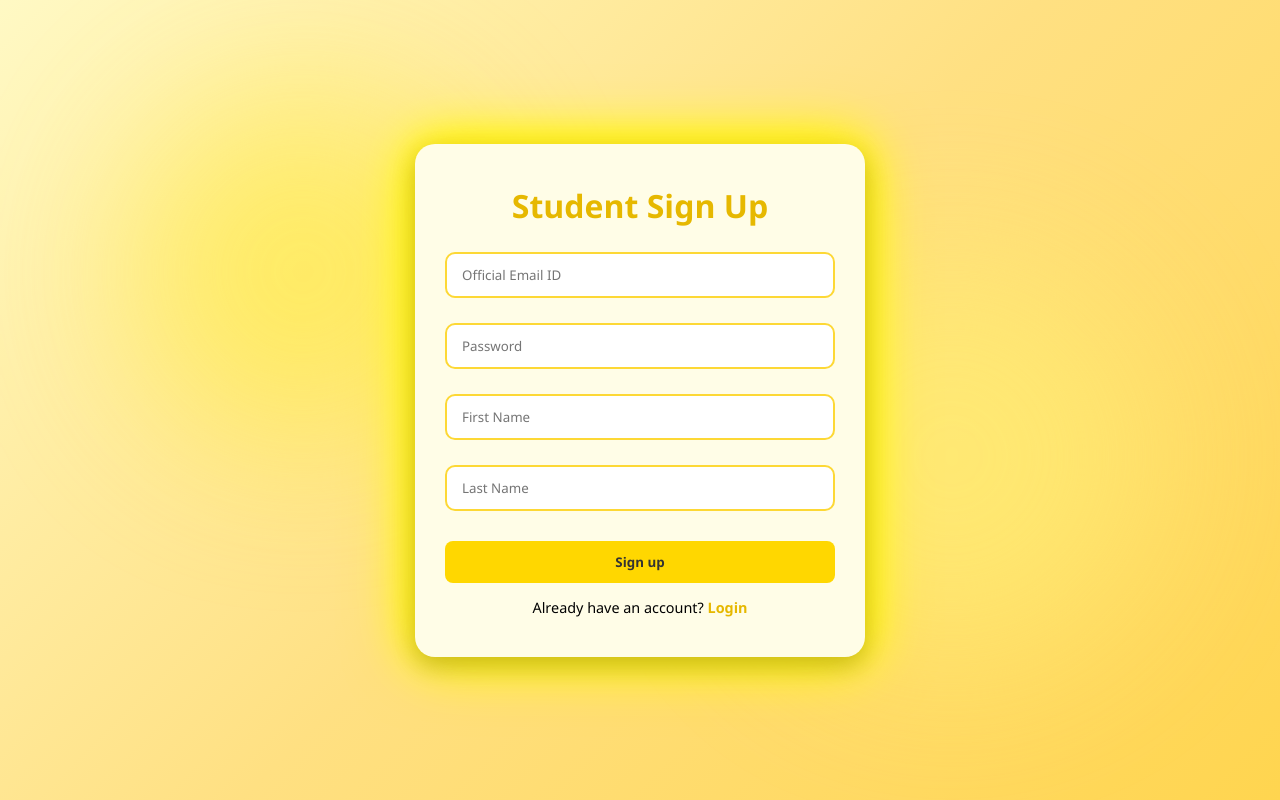
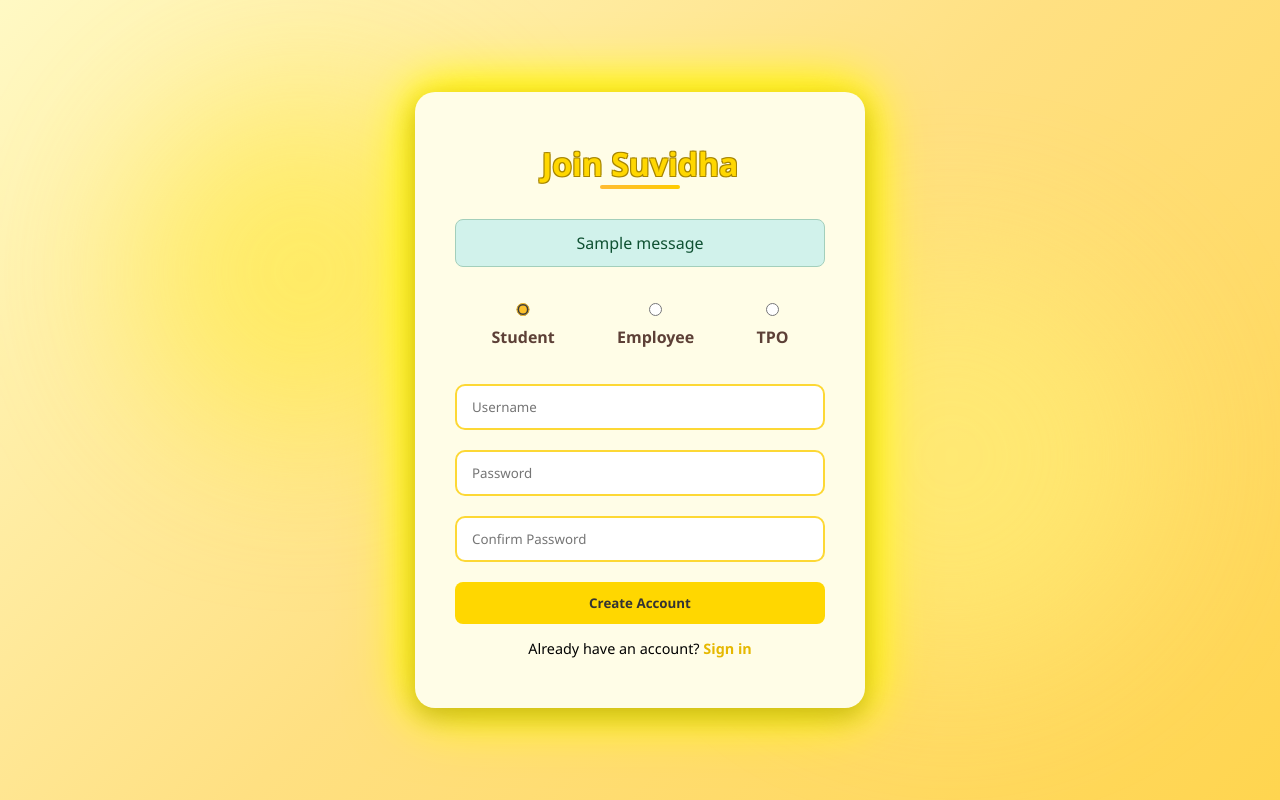
Before and after one commit to meetarora10/suvidha-foundation, a Flask app: page /register in a window 1280 px wide. Run offline with Flask 3, Linux system fonts and the light colour scheme; tables that the repository leaves empty hold one stand-in row (values such as "Sample post"); one stand-in notice (Sample message) is shown.

Commit message:
good-commit

```diff
--- a/app.py
+++ b/app.py
@@ -1,8 +1,8 @@
 import os
-from flask import Flask, render_template, request, redirect, session
+from flask import Flask, render_template, request, redirect, session, url_for, flash
 from flask_sqlalchemy import SQLAlchemy
 from werkzeug.utils import secure_filename
-
+from werkzeug.security import generate_password_hash, check_password_hash
 
 from dotenv import load_dotenv
 load_dotenv()
@@ -19,7 +19,7 @@ db = SQLAlchemy(app)
 # ------------------ Models ------------------ #
 class User(db.Model):
     id = db.Column(db.Integer, primary_key=True)
-    username = db.Column(db.String(100), unique=True, nullable=False)
+    email = db.Column(db.String(100), unique=True, nullable=False)
     password = db.Column(db.String(100), nullable=False)
     role = db.Column(db.String(20), nullable=False)  # student, employee, or company
 
@@ -57,7 +57,7 @@ class Project(db.Model):
 def init_db():
     with app.app_context():
         db.create_all()
-
+        print("Database initialized!")
 # Initialize database during app setup
 init_db()
 
@@ -66,52 +66,125 @@ init_db()
 def home():
     return render_template('index.html')
 
+
+@app.route('/register/student', methods=['GET', 'POST'])
+def register_student():
+    if request.method == 'POST':
+        print("Register student POST received")
+        # Instead of modifying request.form, pass the role as a parameter
+        return register(role='student', template='student_registration.html')
+    return render_template('student_registration.html')
+
+@app.route('/register/employee', methods=['GET', 'POST'])
+def register_employee():
+    if request.method == 'POST':
+        print("Register employee POST received")
+        # Instead of modifying request.form, pass the role as a parameter
+        return register(role='employee', template='employee_registration.html')
+    return render_template('employee_registration.html')
+
+@app.route('/register/tpo', methods=['GET', 'POST'])
+def register_tpo():
+    if request.method == 'POST':
+        print("Register TPO POST received")
+        # Instead of modifying request.form, pass the role as a parameter
+        return register(role='tpo', template='tpo_registration.html')
+    return render_template('tpo_registration.html')
+
 @app.route('/register', methods=['GET', 'POST'])
-def register():
+def register(role=None, template='register.html'):
     if request.method == 'POST':
-        username = request.form['username']
         try:
-            existing_user = User.query.filter_by(username=username).first()
+            # Use request.form.get() with defaults to avoid KeyError
+            email = request.form.get('email')
+            password = request.form.get('password')
+            confirm_password = request.form.get('confirm_password')
+
+            # If a role was passed as parameter, use that, otherwise get from form
+            if role is None:
+                role = request.form.get('role', 'student')  # Default to student if not specified
+
+            # Validate required fields
+            if not email or not password or not confirm_password:
+                return render_template(template, error="All fields are required!")
+
+            # Server-side password confirmation
+            if password != confirm_password:
+                return render_template(template, error="Passwords do not match!")
+
+            existing_user = User.query.filter_by(email=email).first()
             if existing_user:
-                return render_template('register.html', error="Username already exists!")
+                return render_template(template, error="Email already exists!")
+
+            # Hash the password before storing
+            hashed_password = generate_password_hash(password)
+
+            # Create new user with hashed password
             new_user = User(
-                username=username,
-                password=request.form['password'],
-                role=request.form['role']
+                email=email,
+                password=hashed_password,
+                role=role
             )
+
             db.session.add(new_user)
             db.session.commit()
-            return redirect('/login')
+
+            flash('Registration successful! Please log in.', 'success')
+            return redirect(url_for('login'))
+
         except Exception as e:
             db.session.rollback()
-            return render_template('stu_signup.html', error=f"Registration failed: {str(e)}")
-    return render_template('stu_signup.html')
+            print(f"Registration error: {str(e)}")  # Log the error
+            return render_template(template, error=f"Registration failed: {str(e)}")
+
+    return render_template(template)
 
 @app.route('/login', methods=['GET', 'POST'])
 def login():
     if request.method == 'POST':
+        # Debug print to check form data
+        print("Login form data:", request.form)
+
         try:
-            user = User.query.filter_by(
-                username=request.form['username'],
-                password=request.form['password']
-            ).first()
-            if user:
+            # Use request.form.get() instead of direct dictionary access
+            email = request.form.get('email')
+            password = request.form.get('password')
+            user_type = request.form.get('userType', 'student')  # Default to student
+
+            # Validate required fields
+            if not email or not password:
+                return render_template('login.html', error="Email and password are required")
+
+            # Find user by email and role
+            user = User.query.filter_by(email=email, role=user_type).first()
+
+            # Check if user exists and password is correct
+            if user and check_password_hash(user.password, password):
                 session['user_id'] = user.id
-                return redirect('/dashboard')
+                session['email'] = user.email
+                session['role'] = user.role
+
+                # Redirect based on user role
+                if user.role == 'tpo':
+                    return redirect(url_for('tpo'))
+                elif user.role == 'employee':
+                    return redirect(url_for('employee_dash'))
+                else:  # student
+                    return redirect(url_for('stu_dash'))
             else:
-                return render_template('login.html', error="Invalid credentials")
+                return render_template('login.html', error="Invalid credentials or user type")
+
         except Exception as e:
+            print(f"Login error: {str(e)}")  # Log the error
             return render_template('login.html', error=f"Login failed: {str(e)}")
+
     return render_template('login.html')
-@app.route('/student_registration')
-def student_registration():
-    return render_template('student_registration.html')
-@app.route('/employee_registration')
-def employee_registration():
-    return render_template('employee_registration.html')
-@app.route('/tpo_registration')
-def tpo_registration():
-    return render_template('tpo_registration.html')
+@app.route('/logout')
+def logout():
+    # Clear all session data
+    session.clear()
+    flash('You have been logged out successfully.', 'info')
+    return redirect(url_for('login'))
 @app.route('/help')
 def help_page():
     return render_template('help.html')
@@ -124,6 +197,23 @@ def resume_edit():
 @app.route('/application_page')
 def application_page():
     return render_template('application_page.html')
+@app.route('/student-dashboard')
+def stu_dash():
+    if 'user_id' not in session or session['role'] != 'student':
+        return redirect(url_for('login'))
+    return render_template('stu_dash.html')
+
+@app.route('/employee-dashboard')
+def employee_dash():
+    if 'user_id' not in session or session['role'] != 'employee':
+        return redirect(url_for('login'))
+    return render_template('employee_dash.html')
+
+@app.route('/tpo-dashboard')
+def tpo():
+    if 'user_id' not in session or session['role'] != 'tpo':
+        return redirect(url_for('login'))
+    return render_template('tpo.html')
 @app.route('/dashboard')
 def dashboard():
     if 'user_id' not in session:
@@ -230,10 +320,10 @@ def rate(to_id):
     except Exception as e:
         return redirect('/dashboard', error=f"Error loading rate page: {str(e)}")
 
-@app.route('/logout')
-def logout():
-    session.clear()
-    return redirect('/login')
+# @app.route('/logout')
+# def logout():
+#     session.clear()
+#     return redirect('/login')
 
 @app.route('/initdb')
 def initdb():
--- /dev/null
+++ b/templates/register.html
@@ -0,0 +1,282 @@
+<!DOCTYPE html>
+<html lang="en">
+<head>
+  <meta charset="UTF-8" />
+  <meta name="viewport" content="width=device-width, initial-scale=1.0"/>
+  <title>Suvidha - Create Account</title>
+  <link rel="stylesheet" href="{{ url_for('static', filename='style1.css') }}">
+    <style>
+    /* Additional styles for registration form */
+    .register-container {
+      max-width: 450px;
+      margin: 50px auto;
+      padding: 40px;
+      background: white;
+      border-radius: 15px;
+      box-shadow: 0 8px 32px rgba(0, 0, 0, 0.1);
+      backdrop-filter: blur(10px);
+      border: 1px solid rgba(255, 255, 255, 0.18);
+      position: relative;
+      z-index: 10;
+    }
+
+    .register-container h1 {
+      text-align: center;
+      color: #333;
+      margin-bottom: 10px;
+      font-size: 2.5em;
+      font-weight: 700;
+    }
+
+    .separator {
+      width: 80px;
+      height: 4px;
+      background: linear-gradient(90deg, #ffbb33, #ffcc00);
+      margin: 0 auto 30px auto;
+      border-radius: 2px;
+    }
+
+    .form-group {
+      margin-bottom: 20px;
+    }
+
+    .form-row {
+      display: flex;
+      gap: 15px;
+    }
+
+    .form-group label {
+      display: block;
+      margin-bottom: 5px;
+      color: #555;
+      font-weight: 500;
+    }
+
+    .form-group input,
+    .form-group select {
+      width: 100%;
+      padding: 12px 15px;
+      border: 2px solid #e0e0e0;
+      border-radius: 8px;
+      font-size: 16px;
+      transition: all 0.3s ease;
+      box-sizing: border-box;
+    }
+
+    .form-group input:focus,
+    .form-group select:focus {
+      outline: none;
+      border-color: #ffbb33;
+      box-shadow: 0 0 0 3px rgba(255, 187, 51, 0.1);
+    }
+
+    .user-type-selection {
+      margin-bottom: 25px;
+    }
+
+    .user-type-grid {
+      display: grid;
+      grid-template-columns: repeat(3, 1fr);
+      gap: 10px;
+      margin-top: 10px;
+    }
+
+    .user-type-option {
+      position: relative;
+    }
+
+    .user-type-option input[type="radio"] {
+      opacity: 0;
+      position: absolute;
+      width: 100%;
+      height: 100%;
+      margin: 0;
+      cursor: pointer;
+    }
+
+    .user-type-label {
+      display: block;
+      padding: 15px 10px;
+      text-align: center;
+      border: 2px solid #e0e0e0;
+      border-radius: 8px;
+      background: white;
+      cursor: pointer;
+      transition: all 0.3s ease;
+      font-weight: 500;
+      position: relative;
+    }
+
+    .user-type-option input[type="radio"]:checked + .user-type-label {
+      border-color: #ffbb33;
+      background: linear-gradient(135deg, #ffbb33, #ffcc00);
+      color: white;
+      transform: translateY(-2px);
+      box-shadow: 0 4px 15px rgba(255, 187, 51, 0.3);
+    }
+
+    .user-type-label:hover {
+      border-color: #ffbb33;
+      transform: translateY(-1px);
+      box-shadow: 0 2px 10px rgba(0, 0, 0, 0.1);
+    }
+
+    .register-btn {
+      width: 100%;
+      padding: 15px;
+      background: linear-gradient(135deg, #ffbb33, #ffcc00);
+      border: none;
+      border-radius: 8px;
+      color: white;
+      font-size: 18px;
+      font-weight: 600;
+      cursor: pointer;
+      transition: all 0.3s ease;
+      margin-top: 10px;
+    }
+
+    .register-btn:hover {
+      transform: translateY(-2px);
+      box-shadow: 0 8px 25px rgba(255, 187, 51, 0.4);
+    }
+
+    .register-btn:active {
+      transform: translateY(0);
+    }
+
+    .login-link {
+      text-align: center;
+      margin-top: 25px;
+      color: #666;
+    }
+
+    .login-link a {
+      color: #ffbb33;
+      text-decoration: none;
+      font-weight: 600;
+      transition: color 0.3s ease;
+    }
+
+    .login-link a:hover {
+      color: #ff9900;
+      text-decoration: underline;
+    }
+
+    .error-message {
+      background: #fee;
+      color: #d63384;
+      padding: 12px;
+      border-radius: 8px;
+      margin-bottom: 20px;
+      border: 1px solid #f1aeb5;
+      text-align: center;
+      font-weight: 500;
+    }
+
+    .success-message {
+      background: #d1f2eb;
+      color: #0f5132;
+      padding: 12px;
+      border-radius: 8px;
+      margin-bottom: 20px;
+      border: 1px solid #a3cfbb;
+      text-align: center;
+      font-weight: 500;
+    }
+
+    .password-strength {
+      font-size: 12px;
+      margin-top: 5px;
+      color: #666;
+    }
+
+    .strength-weak { color: #dc3545; }
+    .strength-medium { color: #ffc107; }
+    .strength-strong { color: #28a745; }
+
+    /* Responsive design */
+    @media (max-width: 480px) {
+      .register-container {
+        margin: 20px;
+        padding: 30px 20px;
+      }
+
+      .user-type-grid {
+        grid-template-columns: 1fr;
+        gap: 8px;
+      }
+
+      .form-row {
+        flex-direction: column;
+        gap: 10px;
+      }
+    }
+  </style>
+</head>
+<body>
+  <!-- Decorative Blobs -->
+  <div class="blob blob1"></div>
+  <div class="blob blob2"></div>
+
+  <!-- Registration Container -->
+  <div class="login-container">
+    <h1>Join Suvidha</h1>
+    <div class="separator"></div> <!-- Yellow underline -->
+
+    <!-- Display error messages -->
+    {% if error %}
+    <div class="error-message">{{ error }}</div>
+    {% endif %}
+
+    <!-- Display flash messages -->
+    {% with messages = get_flashed_messages(with_categories=true) %}
+      {% if messages %}
+        {% for category, message in messages %}
+        <div class="{{ 'success-message' if category == 'success' else 'error-message' }}">{{ message }}</div>
+        {% endfor %}
+      {% endif %}
+    {% endwith %}
+
+    <!-- Registration Form -->
+    <form method="POST" action="{{ url_for('register') }}" id="registerForm">
+      <!-- User Type Toggle -->
+      <div class="user-toggle">
+        <label>
+          <input type="radio" name="role" value="student" checked />
+          Student
+        </label>
+        <label>
+          <input type="radio" name="role" value="employee" />
+          Employee
+        </label>
+        <label>
+          <input type="radio" name="role" value="tpo" />
+          TPO
+        </label>
+      </div>
+
+      <!-- Registration Fields -->
+      <input type="text" name="username" placeholder="Username" required minlength="3" maxlength="20" />
+      <input type="password" name="password" placeholder="Password" required minlength="6" id="password" />
+      <input type="password" name="confirm_password" placeholder="Confirm Password" required id="confirm_password" />
+      <button type="submit">Create Account</button>
+    </form>
+
+    <p class="note">Already have an account? <a href="{{ url_for('login') }}">Sign in</a></p>
+  </div>
+
+  <!-- JavaScript for password confirmation -->
+  <script>
+    document.getElementById('registerForm').addEventListener('submit', function(e) {
+      const password = document.getElementById('password').value;
+      const confirmPassword = document.getElementById('confirm_password').value;
+
+      if (password !== confirmPassword) {
+        e.preventDefault();
+        alert('Passwords do not match!');
+        return false;
+      }
+    });
+  </script>
+</body>
+</html>
```
Also changed, not shown: templates/employee_registration.html (+24 -7 lines), templates/index.html (+4 -4 lines), templates/login.html (+50 -39 lines), templates/student_registration.html (+21 -7 lines), templates/tpo_registration.html (+20 -8 lines), instance/suvidha.db.
